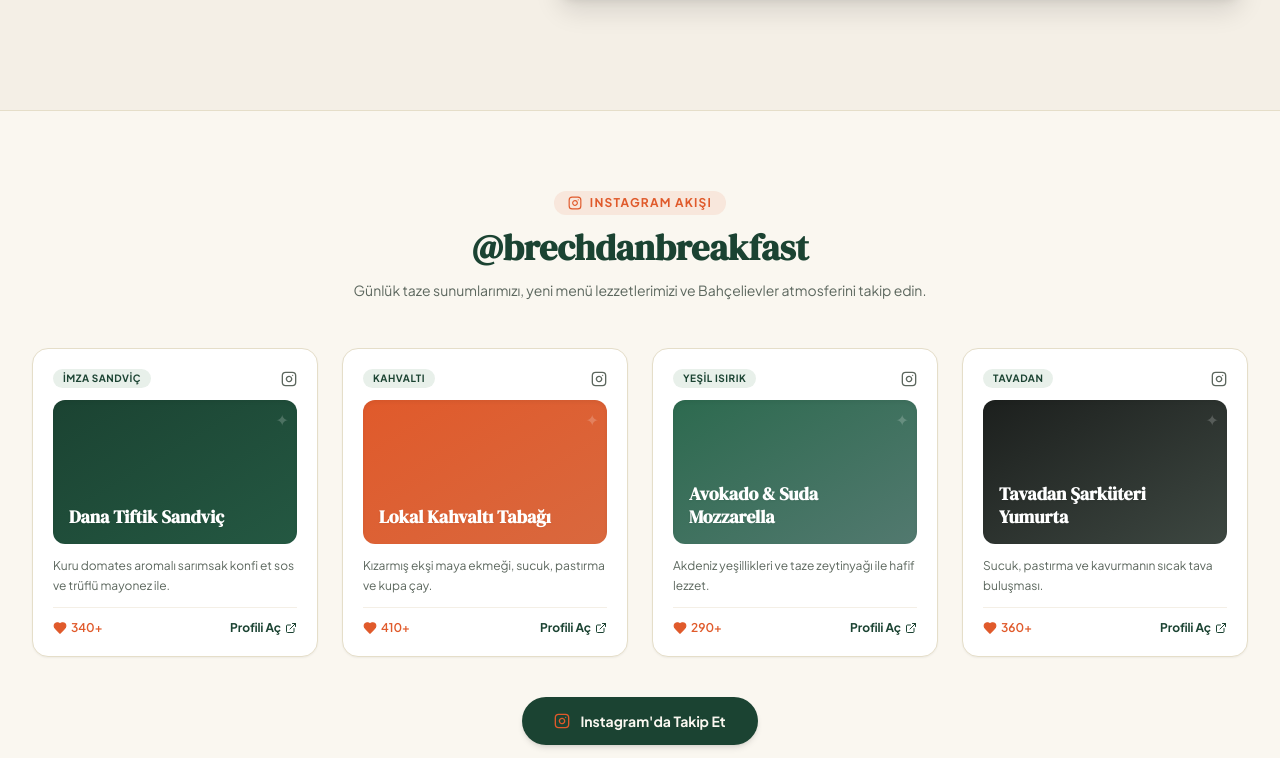
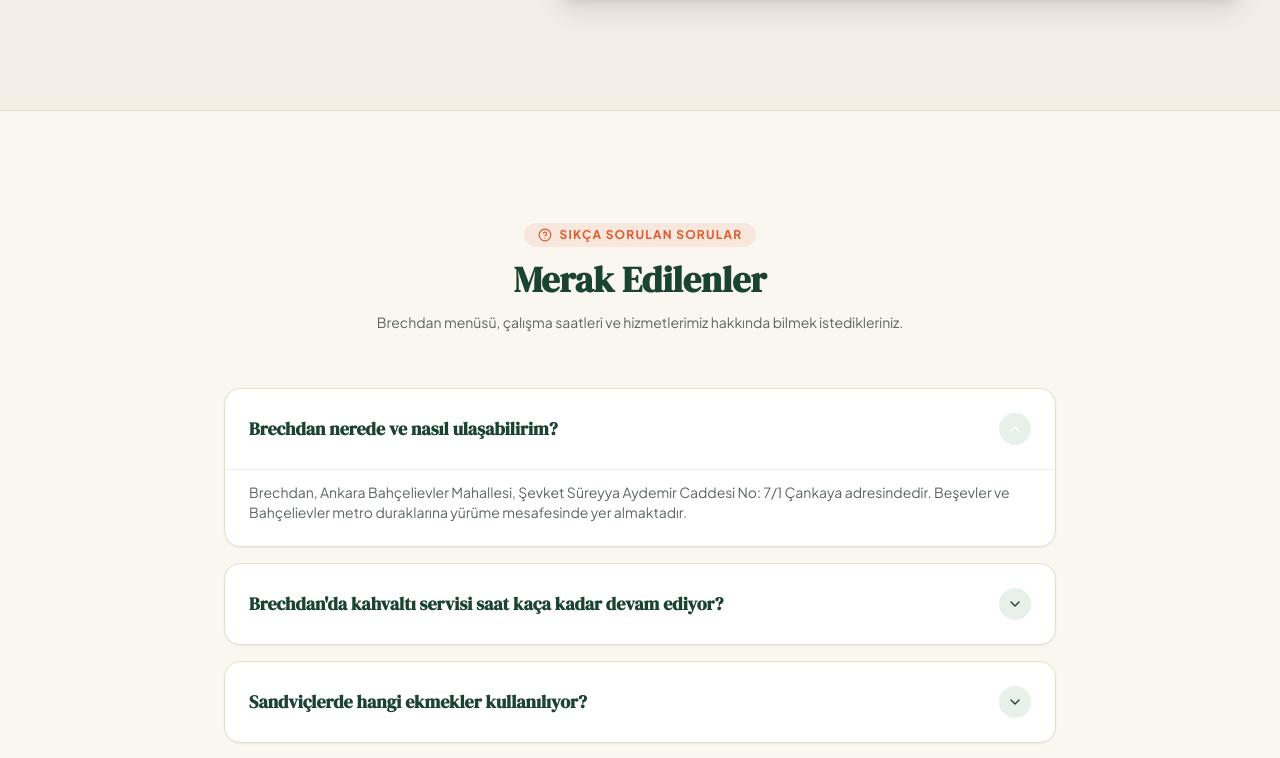
Before and after one commit to ulasbalci0653/brechdan, a Next.js app: page / in a window 1280 px wide. Shown: the part 7378-8136 px from the top of the page. Built offline with nearby package versions, Linux system fonts and the light colour scheme.

Commit message:
feat: remove Instagram feed section from homepage

```diff
--- a/src/app/page.tsx
+++ b/src/app/page.tsx
@@ -6,7 +6,6 @@
 import GallerySection from "@/components/GallerySection";
 import ReviewsSection from "@/components/ReviewsSection";
 import LocationSection from "@/components/LocationSection";
-import InstagramSection from "@/components/InstagramSection";
 import FAQSection from "@/components/FAQSection";
 import Footer from "@/components/Footer";
 import MobileStickyBar from "@/components/MobileStickyBar";
@@ -38,9 +37,6 @@
       {/* Location, Hours, Contact & Interactive Map */}
       <LocationSection />
 
-      {/* Official Instagram Feed */}
-      <InstagramSection />
-
       {/* FAQ & SEO Accordion */}
       <FAQSection />
 
```
